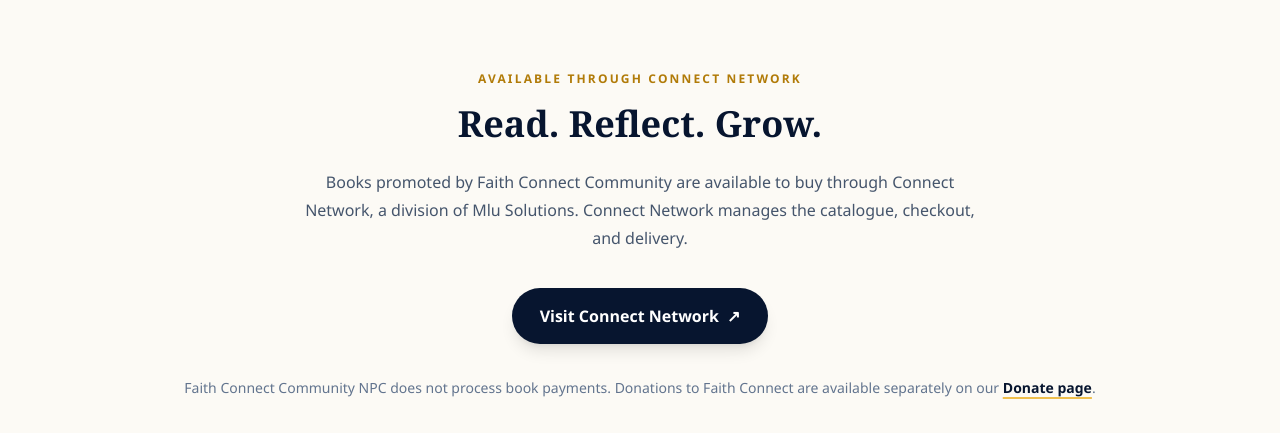
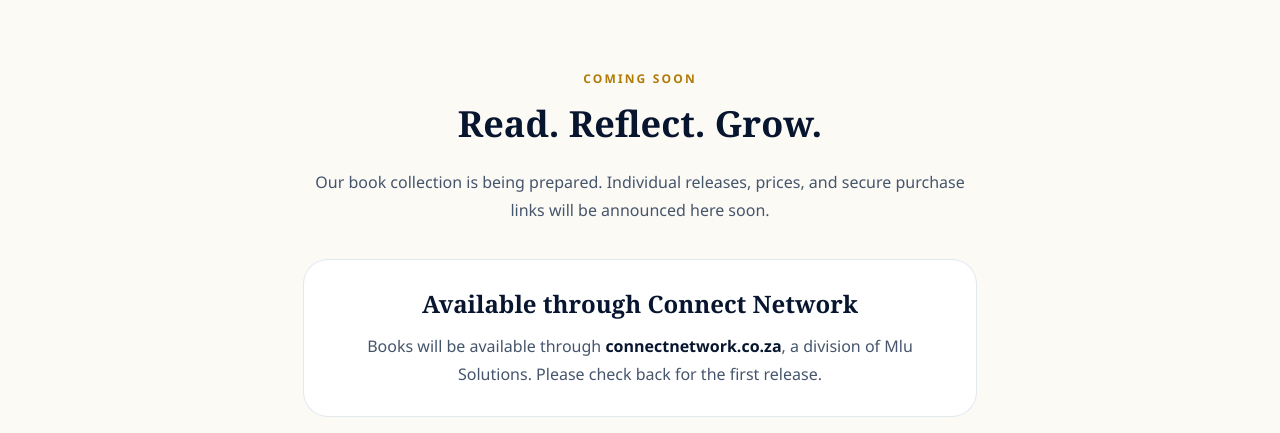
Before and after one commit to nejabobo-eng/faith-connect-community, a Next.js app: page /books in a window 1280 px wide. Shown: the part 519-952 px from the top of the page. Built offline with nearby package versions, Linux system fonts and the light colour scheme; no server answers.

Commit message:
Mark books and music as coming soon

```diff
--- a/app/books/page.tsx
+++ b/app/books/page.tsx
@@ -11,10 +11,10 @@
     <PageHero eyebrow="Written works" title="Books that inspire faith and purpose.">Discover books created to encourage faith, purpose, and positive change.</PageHero>
     <section className="bg-cream-50 py-20">
       <div className="page-shell max-w-4xl text-center">
-        <p className="eyebrow">Available through Connect Network</p>
+        <p className="eyebrow">Coming soon</p>
         <h2 className="mt-4 font-display text-4xl font-bold text-navy-950">Read. Reflect. Grow.</h2>
-        <p className="mx-auto mt-6 max-w-2xl leading-7 text-slate-600">Books promoted by Faith Connect Community are available to buy through Connect Network, a division of Mlu Solutions. Connect Network manages the catalogue, checkout, and delivery.</p>
-        <a href="https://connectnetwork.co.za" target="_blank" rel="noopener noreferrer" className="mt-9 inline-flex rounded-full bg-navy-950 px-7 py-4 font-extrabold text-white no-underline shadow-lg transition hover:bg-navy-800">Visit Connect Network <span aria-hidden="true" className="ml-2">↗</span></a>
+        <p className="mx-auto mt-6 max-w-2xl leading-7 text-slate-600">Our book collection is being prepared. Individual releases, prices, and secure purchase links will be announced here soon.</p>
+        <div className="mx-auto mt-9 max-w-2xl rounded-3xl bg-white p-7 ring-1 ring-slate-200"><p className="font-display text-2xl font-bold text-navy-950">Available through Connect Network</p><p className="mt-3 leading-7 text-slate-600">Books will be available through <span className="font-bold text-navy-950">connectnetwork.co.za</span>, a division of Mlu Solutions. Please check back for the first release.</p></div>
         <p className="mt-8 text-sm leading-6 text-slate-500">Faith Connect Community NPC does not process book payments. Donations to Faith Connect are available separately on our <a href="/donate" className="font-bold text-navy-950 underline decoration-gold-400 decoration-2 underline-offset-4">Donate page</a>.</p>
       </div>
     </section>
--- a/app/music/page.tsx
+++ b/app/music/page.tsx
@@ -11,10 +11,10 @@
     <PageHero eyebrow="Music" title="Songs that carry hope.">Explore music created to bring encouragement, worship, and positive change into everyday life.</PageHero>
     <section className="bg-white py-20">
       <div className="page-shell max-w-4xl text-center">
-        <p className="eyebrow">Available through Connect Network</p>
+        <p className="eyebrow">Coming soon</p>
         <h2 className="mt-4 font-display text-4xl font-bold text-navy-950">Listen. Worship. Be encouraged.</h2>
-        <p className="mx-auto mt-6 max-w-2xl leading-7 text-slate-600">Music promoted by Faith Connect Community is available through Connect Network, a division of Mlu Solutions. Connect Network manages releases, checkout, and fulfilment.</p>
-        <a href="https://connectnetwork.co.za" target="_blank" rel="noopener noreferrer" className="mt-9 inline-flex rounded-full bg-navy-950 px-7 py-4 font-extrabold text-white no-underline shadow-lg transition hover:bg-navy-800">Visit Connect Network <span aria-hidden="true" className="ml-2">↗</span></a>
+        <p className="mx-auto mt-6 max-w-2xl leading-7 text-slate-600">Music releases are being prepared. Individual songs, prices, and secure listening or purchase links will be announced here soon.</p>
+        <div className="mx-auto mt-9 max-w-2xl rounded-3xl bg-cream-50 p-7 ring-1 ring-slate-200"><p className="font-display text-2xl font-bold text-navy-950">Available through Connect Network</p><p className="mt-3 leading-7 text-slate-600">Music will be available through <span className="font-bold text-navy-950">connectnetwork.co.za</span>, a division of Mlu Solutions. Please check back for the first release.</p></div>
         <p className="mt-8 text-sm leading-6 text-slate-500">Faith Connect Community NPC does not process music payments. Donations to Faith Connect are available separately on our <a href="/donate" className="font-bold text-navy-950 underline decoration-gold-400 decoration-2 underline-offset-4">Donate page</a>.</p>
       </div>
     </section>
```
